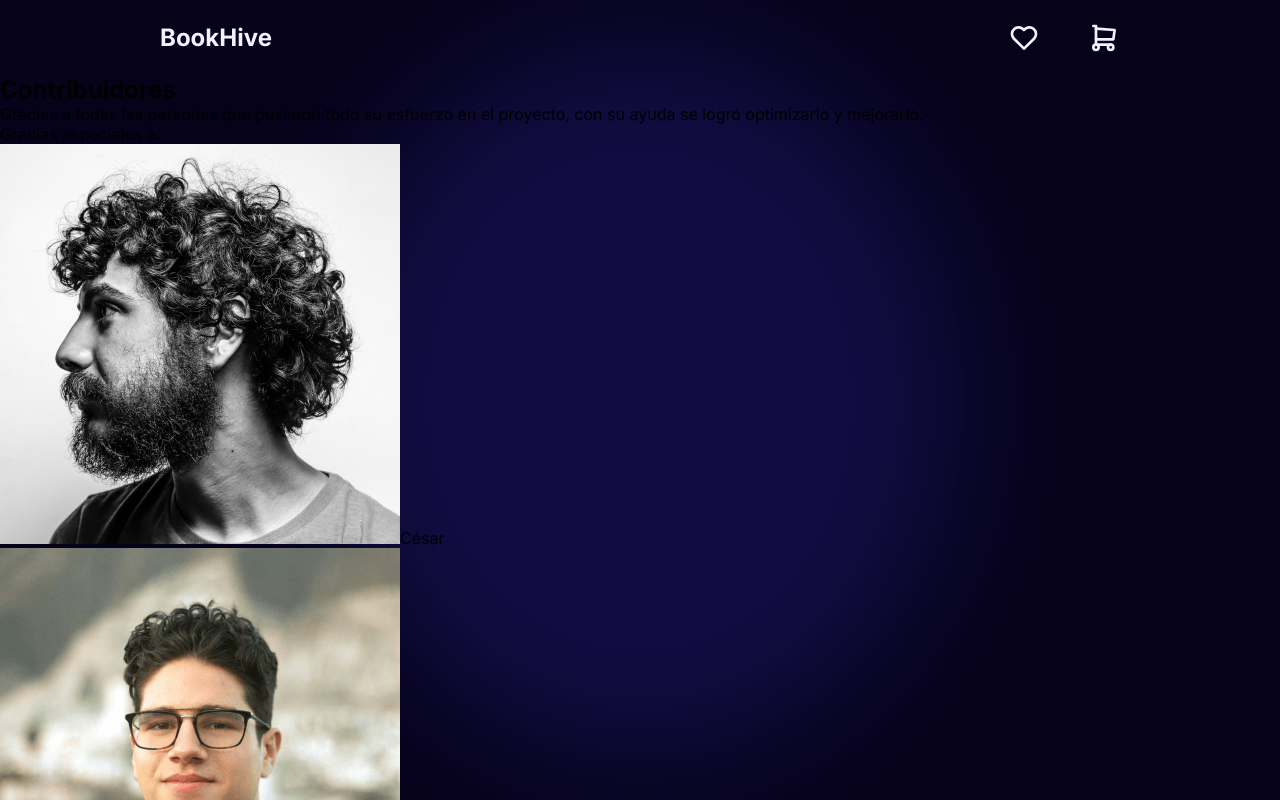
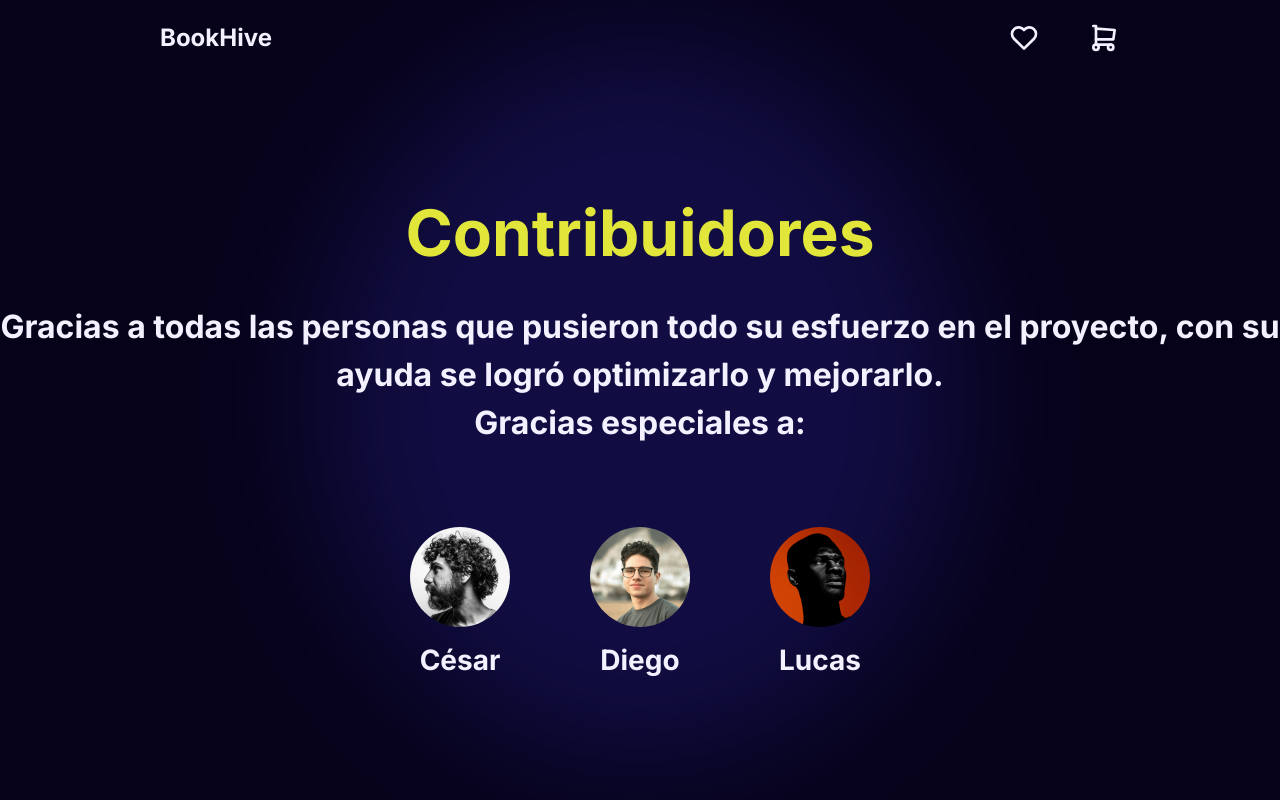
Before and after one commit to JunLovin/remaster-bookhive, a React (Vite) app: page /contributors in a window 1280 px wide. Shown: the top 800 px of the page. Built offline with nearby package versions, Linux system fonts and the light colour scheme.

Commit message:
Style: add styles to Contributors.jsx component

```diff
--- a/src/styles/App.css
+++ b/src/styles/App.css
@@ -1204,3 +1204,57 @@ footer {
     background-color: var(--yellow-two);
     color: var(--light-blue);
 }
+
+/* INFO: Contributors */
+
+.contributors {
+    width: 100%;
+    height: 90dvh;
+}
+
+.contributors-container {
+    width: 100%;
+    height: 100%;
+    display: flex;
+    flex-direction: column;
+    justify-content: center;
+    align-items: center;
+    color: var(--light-blue);
+    gap: 2rem;
+}
+
+.contributors-title h2 {
+    font-size: 64px;
+    color: var(--yellow);
+}
+
+.contributors-description {
+    max-width: 60ch;
+    text-align: center;
+    font-size: 32px;
+    line-height: 1.5;
+    font-weight: bold;
+    margin-bottom: 3rem;
+}
+
+.contributors-list ul {
+    display: flex;
+    gap: 5rem;
+}
+
+.contributors-list ul li {
+    display: flex;
+    flex-direction: column;
+    align-items: center;
+    gap: 1rem;
+}
+
+.contributors-list ul li img {
+    border-radius: 50%;
+    width: 100px;
+}
+
+.contributors-list ul li span {
+    font-weight: bold;
+    font-size: 28px;
+}
```
